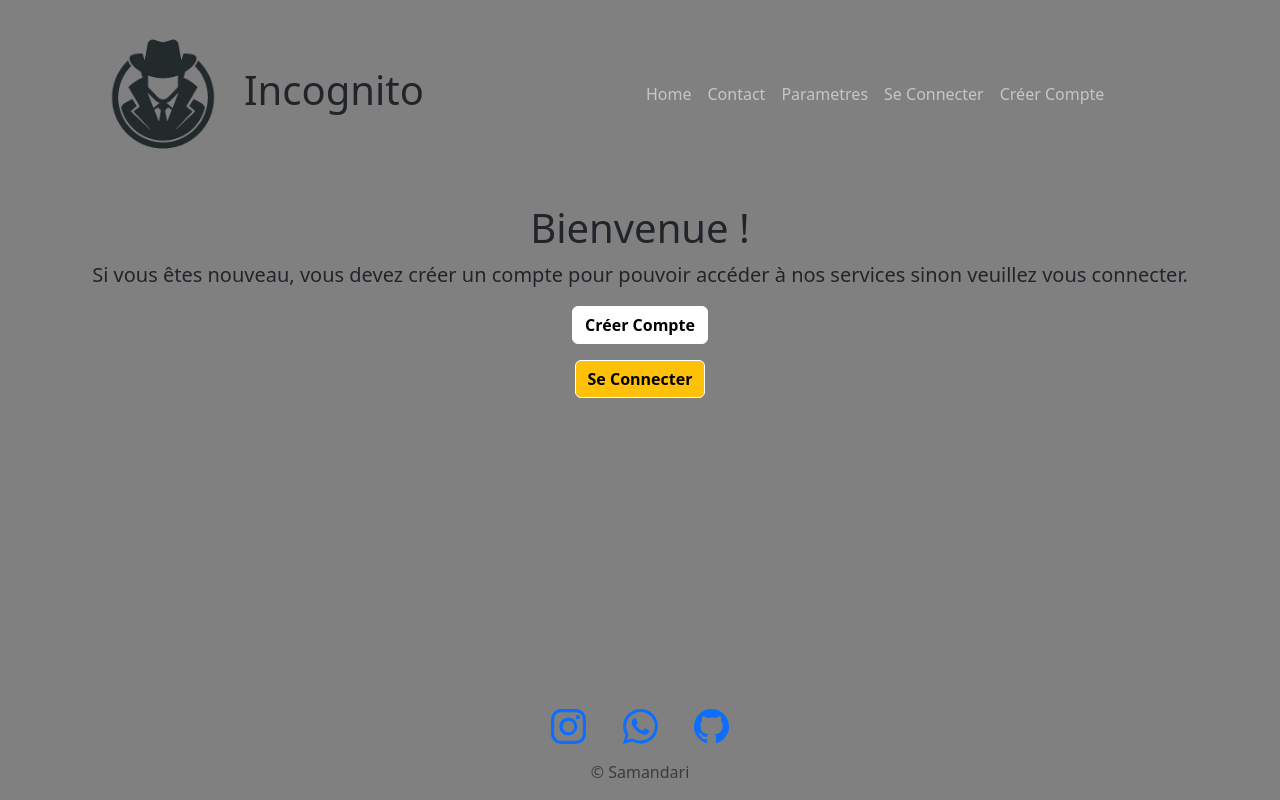
After one commit to Sama-ndari/Incognito_chat, a Flask app: page /stark in a window 1280 px wide. The commit adds this page. Run offline with Flask 3, Linux system fonts and the light colour scheme; some libraries are stand-ins or nearby versions.

Commit message:
all function

```diff
--- a/forms.py
+++ b/forms.py
@@ -8,7 +8,7 @@ class RegisterForm(FlaskForm):
                        render_kw={"placeholder": "Entrez votre Pseudo"})
     password = PasswordField(label="", validators=[DataRequired()],
                              render_kw={"placeholder": "Entrez votre Passcode"})
-    submit = SubmitField("Creer Compte")
+    submit = SubmitField("Créer Compte")
 
 
 class LoginForm(FlaskForm):
--- a/main.py
+++ b/main.py
@@ -61,7 +61,7 @@ with app.app_context():
 # to track users logins
 login_manager = LoginManager()
 login_manager.init_app(app)
-login_manager.login_view = 'login'  # Set the login view name
+login_manager.login_view = 'looser'  # Set the login view name
 
 
 # charger un utilisateur à partir de la base de données en utilisant son identifiant
@@ -347,5 +347,10 @@ def delete_comment(comment_id):
 #     return render_template("post.html", form=form, post=post, current_user=current_user, edit=True)
 
 
+@app.route("/stark")
+def looser():
+    return render_template("looser.html")
+
+
 if __name__ == '__main__':
     app.run(debug=True)
--- a/templates/Settings.html
+++ b/templates/Settings.html
@@ -10,7 +10,7 @@
             <h1>A propos de nous</h1>
             <span class="subheading">Voici nos oeuvres.</span>
             {% if not current_user.is_authenticated %}
-              <h5>Vous pouvez vous connecter ou enregistrer pour voir vos informations</h5>
+              <h5>Vous pouvez vous connecter ou créer un compte pour voir vos informations</h5>
             {% endif %}
           </div>
         </div>
--- a/templates/all_posts.html
+++ b/templates/all_posts.html
@@ -75,7 +75,7 @@
                                 <button class="btn btn-primary" type="submit" id="sendButton">Créer Post</button>
 
                                 <button type="button" class="btn btn-warning btn-sm position-relative" id="refrech" onclick="window.location.reload();">
-                                  Reload New Posts
+                                  Recharger les postes
                                   <span class="position-absolute top-0 start-100 translate-middle badge rounded-pill bg-danger" id="message-count-badge">
                                     ?
                                   </span>
--- a/templates/header.html
+++ b/templates/header.html
@@ -61,11 +61,11 @@
                           <a class="nav-link" href="{{ url_for('login') }}">Se Connecter</a>
                         </li>
                         <li class="nav-item">
-                          <a class="nav-link" href="{{ url_for('register') }}">Creer Compte</a>
+                          <a class="nav-link" href="{{ url_for('register') }}">Créer Compte</a>
                         </li>
                       {% else %}
                         <li class="nav-item">
-                          <a class="nav-link" href="{{ url_for('logout') }}">Se Deconnecter</a>
+                          <a class="nav-link" href="{{ url_for('logout') }}">Se Déconnecter</a>
                         </li>
                       {% endif %}
                   </ul>
--- a/templates/index.html
+++ b/templates/index.html
@@ -3,7 +3,7 @@
         <div class="row">
                  <main class="px-3">
                     {% if current_user.is_authenticated %}
-                      <h3>It's a pleasure to have you on board </h3>
+                      <h3>Un grand plaisir de vous accueillir {{current_user.name}} </h3>
                       {% if current_user.id == 1 %}
                         <a href="{{ url_for('contact') }}" class="btn btn-lg btn-white fw-bold border-gray bg-white">Security</a>
                       {% endif %}
--- /dev/null
+++ b/templates/looser.html
@@ -0,0 +1,24 @@
+{% include "header.html" %}
+
+
+<div class="cover-container d-flex w-100 h-100 p-3 mx-auto flex-column text-center">
+  <main class="px-3">
+
+
+    <h1>Bienvenue !</h1>
+    <p class="lead">
+        Si vous êtes nouveau, vous devez créer un compte pour pouvoir accéder à nos services sinon
+        veuillez vous connecter.
+    </p>
+    <p class="lead">
+      <a href="{{ url_for('register') }}" class="btn btn-light fw-bold border-white bg-white">Créer Compte</a>
+    </p>
+    <p class="lead">
+      <a href="{{ url_for('login') }}" class="btn btn-warning fw-bold border-white">Se Connecter</a>
+    </p>
+  </main>
+</div>
+
+
+
+{% include "footer.html" %}
--- a/templates/post.html
+++ b/templates/post.html
@@ -8,7 +8,7 @@
                     <h1><strong>{{post.title}}</strong></h1>
                     <p class="d-inline-flex gap-1">
                           <a class="btn btn-dark btn-sm" data-bs-toggle="collapse" href="#collapseExample" role="button" aria-expanded="false" aria-controls="collapseExample">
-                            Details...
+                            Détails...
                           </a>
                      </p>
                     <div class="collapse" id="collapseExample">
@@ -37,7 +37,7 @@
 
                               </button>
                               <ul class="dropdown-menu">
-                                <li><a class="dropdown-item" href="#">Repondre</a></li>
+                                <li><a class="dropdown-item" href="#">Répondre</a></li>
                                 {% if current_user == comment.commenter or current_user.id == 1: %}
                                   <li><a class="dropdown-item" href="#">Modifier</a></li>
                                   <li><a class="dropdown-item" href="{{ url_for('delete_comment', comment_id=comment.id) }}">Supprimer</a></li>
@@ -68,7 +68,7 @@
                             <button class="btn btn-dark" type="submit" id="sendButton">Commenter</button>
 
                             <button type="button" class="btn btn-warning btn-sm position-relative" id="refrech" onclick="window.location.reload();">
-                              Reload New Comments
+                              Rafraîchir
                               <span class="position-absolute top-0 start-100 translate-middle badge rounded-pill bg-danger" id="message-count-badge">
                                 ?
                               </span>
--- a/templates/register.html
+++ b/templates/register.html
@@ -18,7 +18,7 @@
                           </ul>
                         {% endif %}
                     {% endwith %}
-                    <span>Votre pseudo doit etre Anonyme😊</span>
+                    <span>Votre pseudo doit être Anonyme😊</span>
                     {{ wtf.quick_form(form, novalidate=True, button_map={"submit": "primary btn-sm"}) }}
                 </main>
             </div>
```
